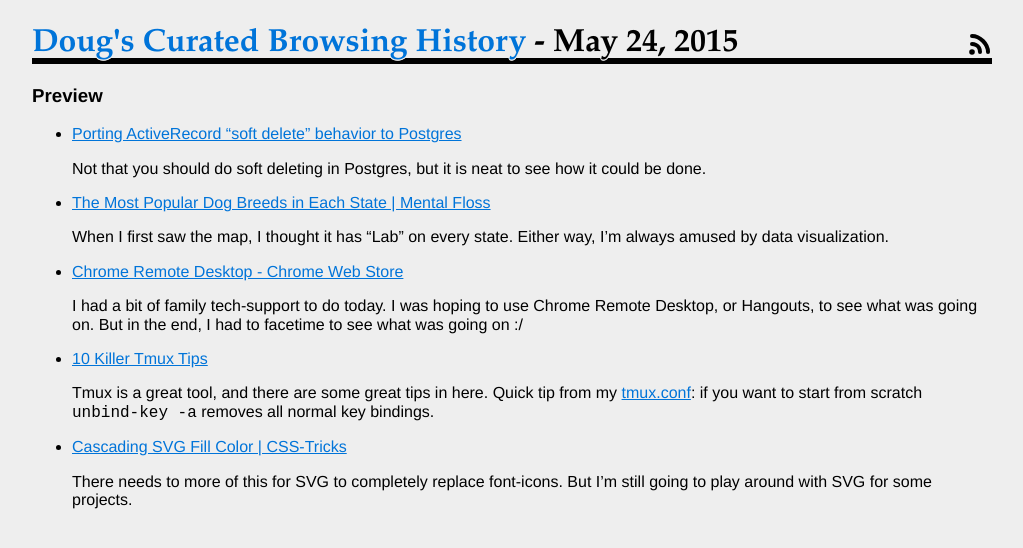
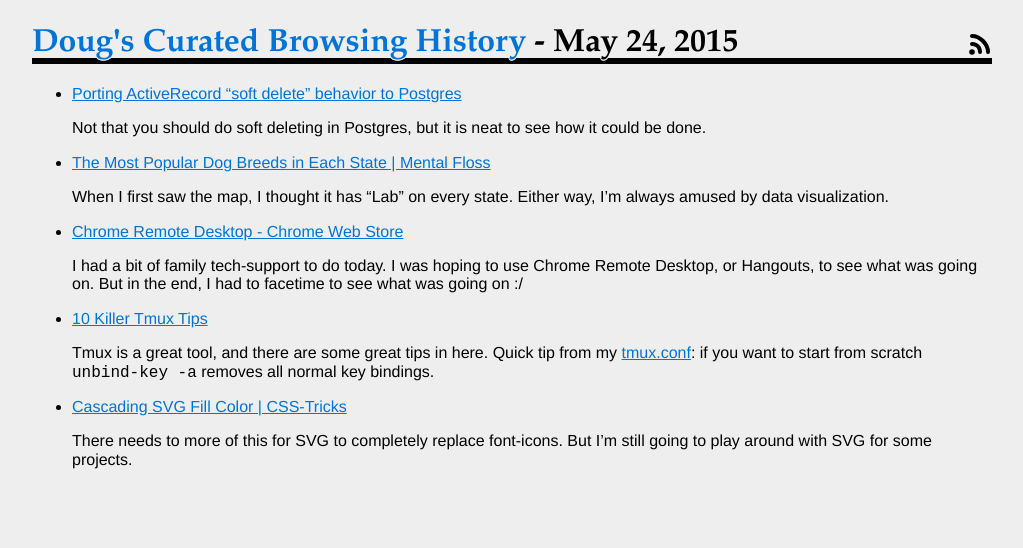
Before and after one commit to DouglasMeyer/CuratedHistory, a Jekyll site: the page built from _posts/2015-05-24-index.md, in a window 1280 px wide. Shown: the top 548 px of the page, without its empty margins (128-1151 px from the left). Built offline with Jekyll 4.4.1, drawn with Linux system fonts in a browser that asks for light colours; nearby versions of some CDN libraries; comment, search, counter and statistics services are not loaded.

Commit message:
Web-update Sun May 24 2015 09:34:05 GMT-0500 (CDT)

```diff
--- a/_posts/2015-05-24-index.md
+++ b/_posts/2015-05-24-index.md
@@ -2,8 +2,6 @@
 layout: default
 links: 7
 ---
-### Preview
-
  * [Porting ActiveRecord "soft delete" behavior to Postgres](http://shuber.io/porting-activerecord-soft-delete-behavior-to-postgres/)
 
    Not that you should do soft deleting in Postgres, but it is neat to see how it could be done.
```
